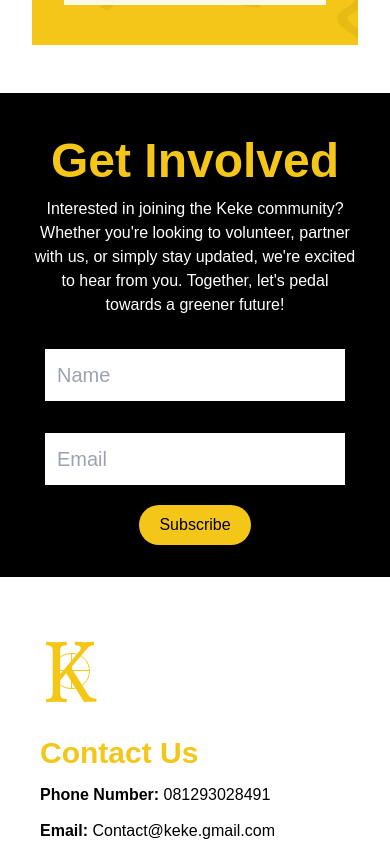
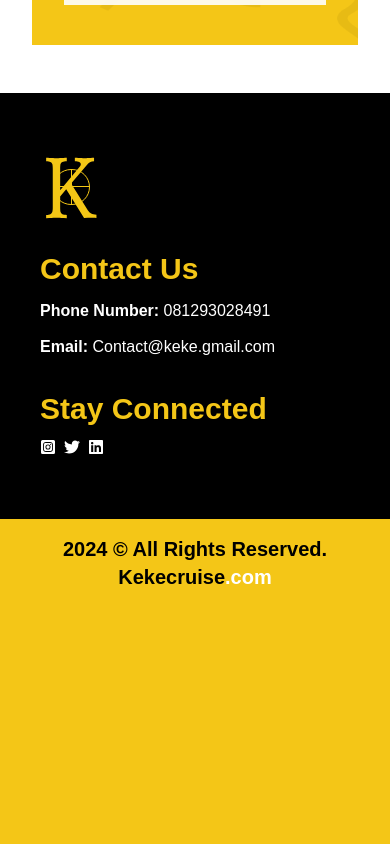
Before and after one commit to Utty007/Keke, a Next.js app: page / in a window 390 px wide. Shown: the part 4700-5544 px from the top of the page. After the commit the page ends 5307 px from the top, so only its background shows below. Built offline with nearby package versions, Linux system fonts and the light colour scheme; a web font is replaced by a local one.

Commit message:
Klaviyo Sign Up form

```diff
--- a/app/components/Footer.tsx
+++ b/app/components/Footer.tsx
@@ -1,36 +1,39 @@
 /* eslint-disable react/no-unescaped-entities */
-import React from 'react';
+'use client'
+import React, { RefObject, useRef, useState } from 'react';
 import Logo from '@/app/Assets/Logo.svg'
 import Image from 'next/image';
 import { FaInstagramSquare, FaLinkedin, FaTwitter } from 'react-icons/fa';
 
 function Footer() {
+  const emailRef: RefObject<HTMLInputElement> = useRef(null);
+  const nameRef: RefObject<HTMLInputElement> = useRef(null)
+  let [message, setMessage] = useState('');
+  const handleSubscription = () => {
+    if (!emailRef.current || !nameRef.current || !emailRef.current.value || !nameRef.current.value) {
+      setMessage('Kindly fill all input fields');
+    } else {
+      console.log("Subscribed");
+      setMessage('')
+    }
+  };
+
   return (
     <footer>
-        <div className='bg-black text-center p-8'>
-          <h3 className='text-5xl font-bold text-[#f4c617] leading-normal'>Get Involved</h3>
-          <p className='text-white m-auto max-w-[700px]'>Interested in joining the Keke community? Whether you're looking to volunteer, partner with us, or simply stay updated, we're excited to hear from you. Together, let's pedal towards a greener future!</p>
-          <div className='mt-8 flex flex-col gap-5 justify-center items-center'>
-            <div className='flex flex-col md:flex-row gap-8'>
-              <input type="text" name="name" placeholder='Name' className='p-3 text-xl outline-[#f4c617] w-[300px]' />
-              <input type="email" name="email" placeholder='Email' className='p-3 text-xl outline-[#f4c617] w-[300px]' />
-            </div>
-            <button className='px-5 py-2 bg-[#f4c617] text-black rounded-full'>Subscribe</button>
-          </div>
-        </div>
-        <div className='bg-white px-10 py-16 flex flex-col md:flex-row gap-8 justify-between'>
+        <div className="klaviyo-form-TtUdqv"></div>
+        <div className='bg-black px-10 py-16 flex flex-col md:flex-row gap-8 justify-between'>
           <Image src={Logo} alt='Keke Company Logo' />
-          <div className='flex flex-col gap-3'>
+          <div className='flex flex-col gap-3 text-white'>
             <h2 className='font-bold text-[#f4c617] text-3xl'>Contact Us</h2>
-            <p><span className='font-bold'>Phone Number:</span> 081293028491</p>
-            <p><span className='font-bold'>Email:</span> Contact@keke.gmail.com</p>
+            <p><span className='font-bold text-white'>Phone Number:</span> 081293028491</p>
+            <p><span className='font-bold text-white'>Email:</span> Contact@keke.gmail.com</p>
           </div>
           <div className='flex flex-col gap-3'>
             <h2 className='font-bold text-[#f4c617] text-3xl'>Stay Connected</h2>
             <div className='flex gap-2'>
-              <FaInstagramSquare width={40} height={40} />
-              <FaTwitter width={40} height={40}/>
-              <FaLinkedin width={40} height={40}/>
+              <FaInstagramSquare width={40} height={40} className='text-white' />
+              <FaTwitter width={40} height={40} className='text-white'/>
+              <FaLinkedin width={40} height={40} className='text-white'/>
             </div>
           </div>
         </div>
--- a/app/components/ReasonCard.tsx
+++ b/app/components/ReasonCard.tsx
@@ -8,12 +8,12 @@
 
 const ReasonCard: React.FC<ReasonCardProps> = ({prop}) => {
   return (
-    <div className='flex flex-col items-center lg:items-start justify-center gap-2 max-w-[300px]'>
+    <div className='flex flex-col items-center lg:items-end justify-center gap-2 max-w-[300px]'>
         <div className='bg-black w-[75px] h-[75px] rounded-full flex items-center justify-center'>
             <Image src={prop.img} alt='Reason Icon' />
         </div>
         <h2 className='text-2xl font-bold capitalize'>{prop.header}</h2>
-        <p className='text-lg leading-5'>{prop.description}</p>
+        <p className='text-lg leading-5 lg:text-right'>{prop.description}</p>
     </div>
   )
 }
--- a/app/layout.tsx
+++ b/app/layout.tsx
@@ -24,7 +24,6 @@
     <html lang="en">
       <Head>
         <link rel="icon" href="../public/favicon.ico" />
-        <meta name="google-site-verification" content="gNfxWqGyT_jkS4mIxY1SOau1vAtb2foYUJa-vzY9sxU" />
       </Head>
       <body className={`bg ${gupter.className}`}>
         <Header />
--- a/google98018e619907b3b9.html
+++ /dev/null
@@ -1 +0,0 @@
-google-site-verification: google98018e619907b3b9.html
```
